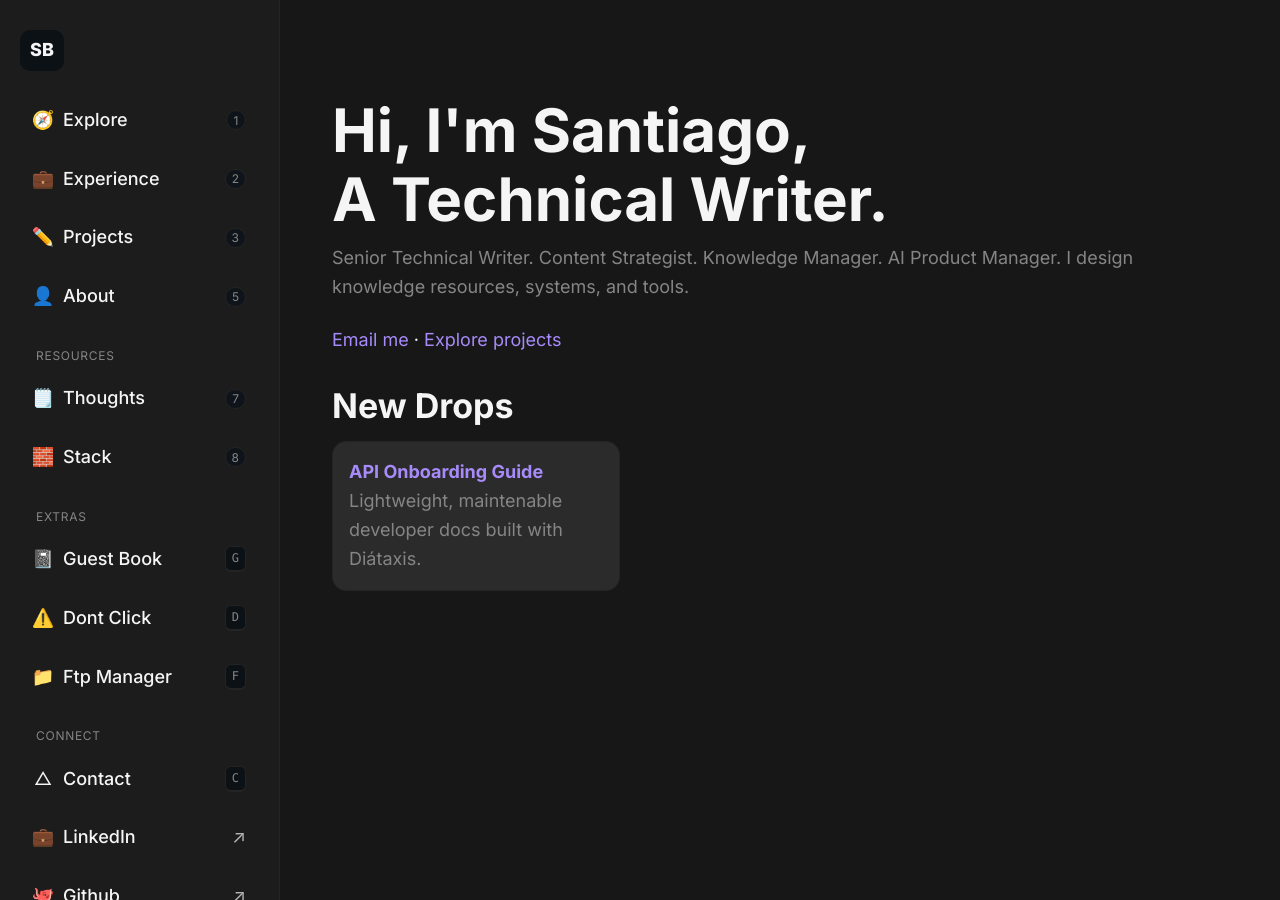
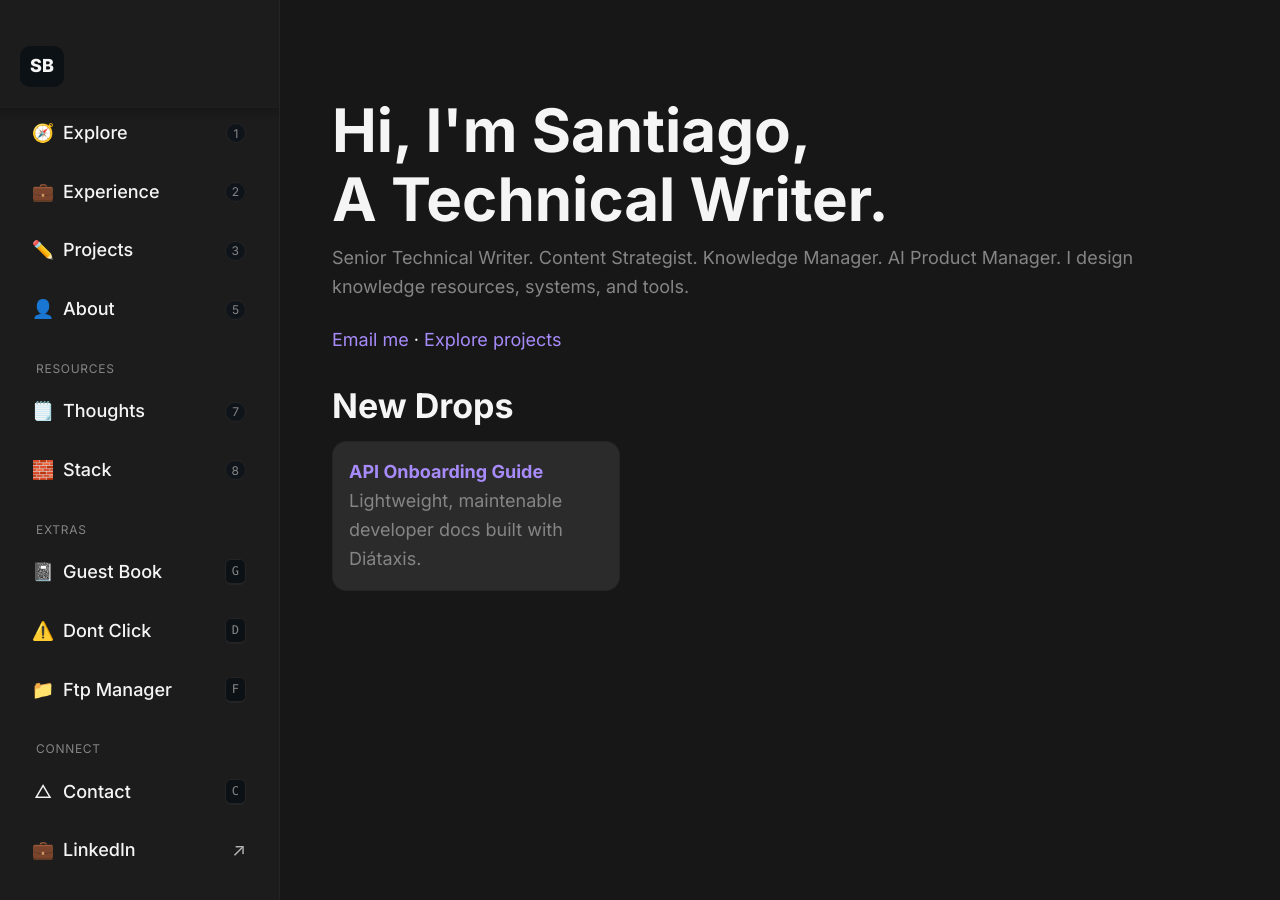
Before and after one commit to Sant720/portfolio, a Jekyll site: the page built from index.md, in a window 1280 px wide. Built offline with Jekyll 4.4.1, drawn with Linux system fonts in a browser that asks for light colours.

Commit message:
Update base.scss

```diff
--- a/_sass/base.scss
+++ b/_sass/base.scss
@@ -144,3 +144,38 @@
 .sidebar::-webkit-scrollbar-thumb { background-color: transparent; }
 .sidebar:hover::-webkit-scrollbar-thumb,
 .sidebar:focus-within::-webkit-scrollbar-thumb { background-color: #3a4659; }
+
+/* Freeze the brand row at the top of the scrolling sidebar */
+.sidebar {
+  overflow: hidden auto;              /* already set; keep the sidebar scroll */
+  position: fixed;                    /* your current layout */
+}
+
+.sidebar .brand {
+  position: sticky;                   /* sticks within the sidebar scroll container */
+  top: 0;
+  z-index: 20;
+  /* expand to the sidebar edges despite its padding */
+  margin: -24px -24px 12px;           /* match your .sidebar padding (24px) */
+  padding: 16px 24px 20px;
+  background: var(--surface);         /* solid backplate for readability */
+  border-bottom: 1px solid var(--border);
+}
+
+/* Optional: subtle fade below the brand */
+.sidebar .brand::after {
+  content: "";
+  position: absolute; left: 0; right: 0; bottom: -12px; height: 12px;
+  background: linear-gradient(to bottom, rgba(0,0,0,.18), rgba(0,0,0,0));
+  pointer-events: none;
+}
+
+/* Mobile: when the sidebar stacks, don’t keep the brand sticky */
+@media (max-width: 720px) {
+  .sidebar .brand {
+    position: static;
+    margin: 0 0 12px;
+    padding: 0;
+    border-bottom: none;
+  }
+}
```
